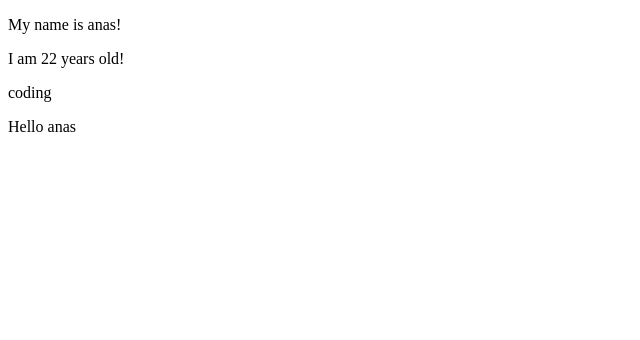
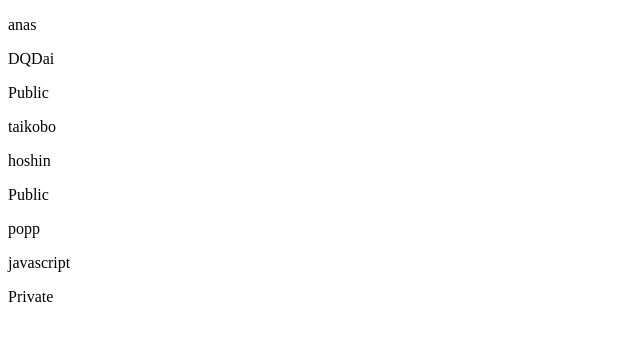
Before and after one commit to kugicode/typescript-learning, a React (Vite) app: page / in a window 1280 px wide. Shown: the top 340 px of the page, without its empty margins (0-640 px from the left). Built offline with nearby package versions, Linux system fonts and the light colour scheme.

Commit message:
learning more typescript

```diff
--- a/src/App.tsx
+++ b/src/App.tsx
@@ -1,25 +1,38 @@
-interface User {
-  name: string;
-  age: number;
-  isStudent: boolean;
-  role: "admin" | "user";
-  bio?: string;
+interface Post {
+  username: string;
+  content: string;
+  likes: number;
+  isPublished: boolean;
+  category: "news" | "manga" | "code"
 }
 
-function greet (name: string): string {
-  return "Hello " + name
+function getPostStatus(status: boolean): string{
+  if(status){
+    return "Public";
+}
+else{
+  return "Private";
+}
 }
 
 function App() {
-const hobbies: string[] = ["coding", "manga"];
-const me: User = {name: "anas", age: 22, isStudent: true, role: "admin", bio: "..."}
+const posts :Post[] = [
+{username: "anas", content: "DQDai", likes: 22, isPublished: true, category: "manga"},
+{username: "taikobo", content: "hoshin", likes: 44, isPublished: true, category: "manga"},
+{username: "popp", content: "javascript", likes: 55, isPublished: false, category: "code"},
+]
 
   return (
     <>
-  <p>My name is { me.name }!</p>
-  <p>I am { me.age } years old!</p>
-  <p>{ hobbies[0] }</p>
-  <p>{ greet(me.name) }</p>
+  {posts.map((m) => (
+    <div key={m.username}>
+    <p>{m.username}</p>
+    <p>{m.content}</p>
+    <p>{getPostStatus(m.isPublished)}</p>
+    </div>
+  ))}
+
+
     </>
   )
 }
```
